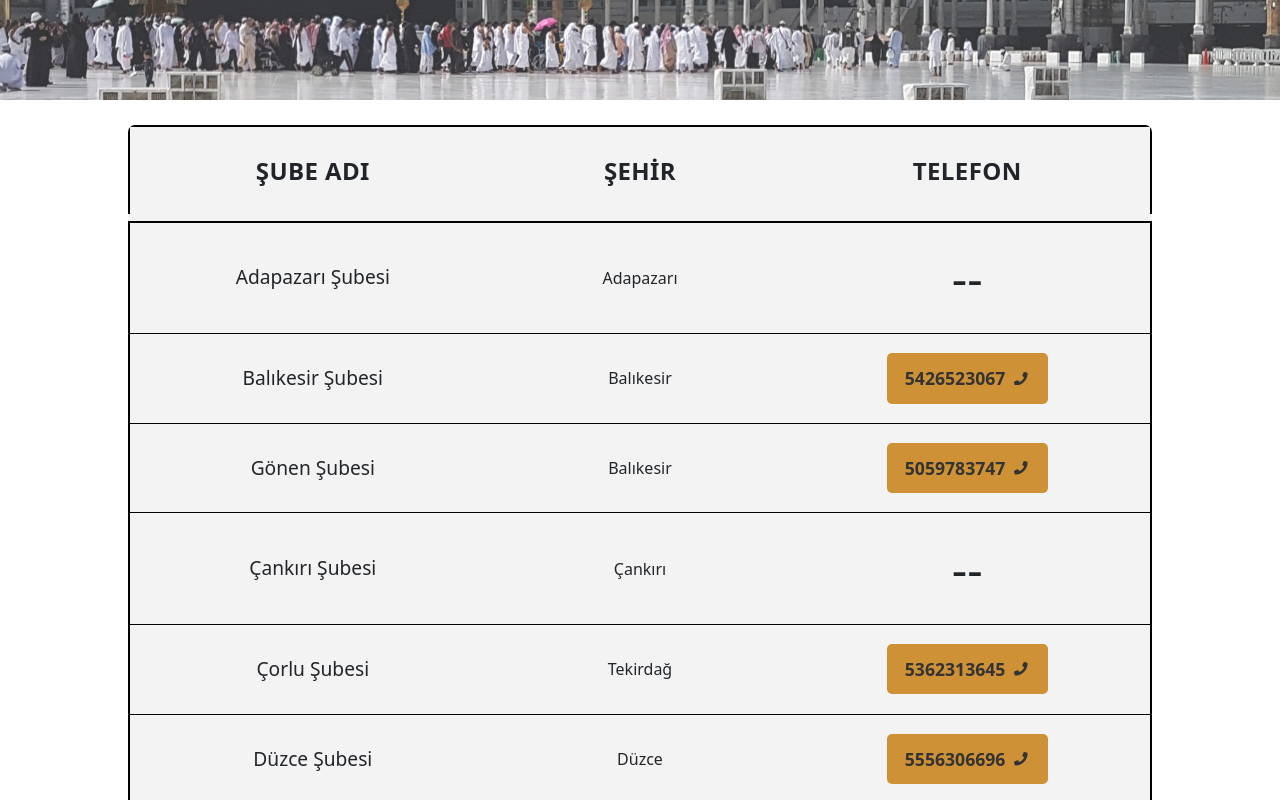
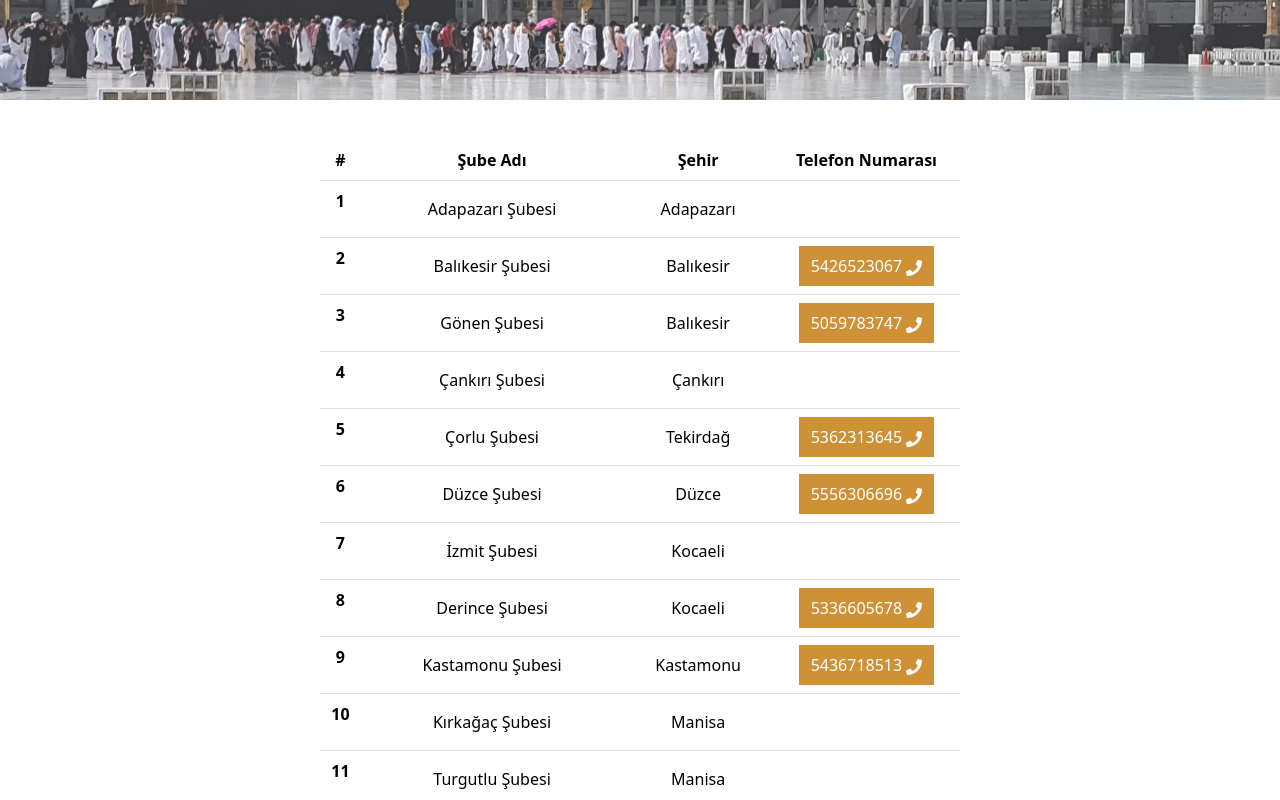
Before and after one commit to erenyusufduran/birey-tour, a React (Vite) app: page /subelerimiz in a window 1280 px wide. Shown: the part 400-1200 px from the top of the page. Built offline with nearby package versions, Linux system fonts and the light colour scheme.

Commit message:
sube page updated

```diff
--- a/src/components/Table.jsx
+++ /dev/null
@@ -1,109 +0,0 @@
-/* eslint-disable react/prop-types */
-import { createContext, useContext } from 'react';
-import styled from 'styled-components';
-
-const StyledTable = styled.div`
-  font-size: 1rem;
-  background-color: #f3f3f3;
-  border-radius: 7px;
-  overflow: hidden;
-  margin: 25px auto;
-  text-align: center;
-`;
-
-const CommonRow = styled.div`
-  display: grid;
-  grid-template-columns: ${(props) => props.columns};
-  column-gap: 2.4rem;
-  align-items: center;
-  transition: none;
-`;
-
-const StyledHeader = styled(CommonRow)`
-  padding: 1.6rem 2.4rem;
-  border: 2px solid black;
-
-  background-color: var(--color-grey-50);
-  border-bottom: 1px solid var(--color-grey-100);
-  text-transform: uppercase;
-  letter-spacing: 0.4px;
-  font-weight: 600;
-  color: var(--color-grey-600);
-
-  & div {
-    font-size: 1.5em;
-  }
-`;
-
-const StyledRow = styled(CommonRow)`
-  padding: 1.2rem 2.4rem;
-  border: 1px solid black;
-
-  &:not(:last-child) {
-    border-bottom: 1px solid var(--color-grey-100);
-  }
-`;
-
-const StyledBody = styled.section`
-  margin: 0.4rem 0;
-  border: 1px solid black;
-`;
-
-const Footer = styled.footer`
-  background-color: var(--color-grey-50);
-  display: flex;
-  justify-content: center;
-  padding: 1.2rem;
-
-  /* This will hide the footer when it contains no child elements. Possible thanks to the parent selector :has 🎉 */
-  &:not(:has(*)) {
-    display: none;
-  }
-`;
-
-const Empty = styled.p`
-  font-size: 1.6rem;
-  font-weight: 500;
-  text-align: center;
-  margin: 2.4rem;
-`;
-
-const TableContext = createContext();
-
-const Table = ({ columns, children }) => {
-  return (
-    <TableContext.Provider value={{ columns }}>
-      <StyledTable role="table">{children}</StyledTable>
-    </TableContext.Provider>
-  );
-};
-
-const Header = ({ children }) => {
-  const { columns } = useContext(TableContext);
-  return (
-    <StyledHeader role="row" columns={columns}>
-      {children}
-    </StyledHeader>
-  );
-};
-
-const Row = ({ children }) => {
-  const { columns } = useContext(TableContext);
-  return (
-    <StyledRow role="row" columns={columns} as="header">
-      {children}
-    </StyledRow>
-  );
-};
-
-const Body = ({ data, render }) => {
-  if (!data.length) return <Empty>No data to show at the moment</Empty>;
-  return <StyledBody>{data.map(render)}</StyledBody>;
-};
-
-Table.Header = Header;
-Table.Row = Row;
-Table.Body = Body;
-Table.Footer = Footer;
-
-export default Table;
--- a/src/components/TableRow.jsx
+++ /dev/null
@@ -1,59 +0,0 @@
-/* eslint-disable react/prop-types */
-import styled from 'styled-components';
-import Table from './Table';
-
-import { FaPhone } from 'react-icons/fa';
-
-const Stacked = styled.div`
-  display: flex;
-  flex-direction: column;
-  gap: 0.2rem;
-
-  & span:first-child {
-    font-weight: 500;
-  }
-
-  & span:last-child {
-    color: var(--color-grey-500);
-    font-size: 1.2rem;
-  }
-`;
-
-const Button = styled.button`
-  padding: 12px 18px;
-  background-color: #ce9136;
-  color: #333;
-  border: none;
-  border-radius: 5px;
-  font-weight: 600;
-  font-size: 1.1rem;
-  transition: 0.3s ease-in-out;
-
-  &:hover {
-    background-color: #d49d5a;
-  }
-`;
-
-function TableRow({ sube: { name, location, phoneNumber } }) {
-  return (
-    <Table.Row>
-      <Stacked>
-        <span>{name}</span>
-      </Stacked>
-
-      <span>{location}</span>
-
-      {phoneNumber ? (
-        <a href={`tel:+90${phoneNumber}`}>
-          <Button>
-            {phoneNumber} <FaPhone style={{ marginLeft: '2px', paddingBottom: '4px' }} />
-          </Button>
-        </a>
-      ) : (
-        <span style={{fontSize: "3em"}}>--</span>
-      )}
-    </Table.Row>
-  );
-}
-
-export default TableRow;
--- a/src/pages/SubePage.jsx
+++ b/src/pages/SubePage.jsx
@@ -1,9 +1,9 @@
 import { useLocation } from 'react-router-dom';
+import { FaPhone } from 'react-icons/fa';
+import styled from 'styled-components';
+
 import { useScrollToTop } from '../hooks/useScrollToTop';
-import Table from '../components/Table';
 import Masthead from '../components/Masthead';
-import TableRow from '../components/TableRow';
-import styled from 'styled-components';
 
 const subeler = [
   {
@@ -49,7 +49,7 @@ const subeler = [
   { id: 9, name: 'Kastamonu Şubesi', location: 'Kastamonu', phoneNumber: '5436718513' },
   { id: 10, name: 'Kırkağaç Şubesi', location: 'Manisa' },
   { id: 11, name: 'Turgutlu Şubesi', location: 'Manisa' },
-  { id: 12, name: 'Kadıköy Şubesi', location: 'İstanbul', phoneNumber: "5325132858" },
+  { id: 12, name: 'Kadıköy Şubesi', location: 'İstanbul', phoneNumber: '5325132858' },
   { id: 13, name: 'Kaynarca Şubesi', location: 'İstanbul' },
   { id: 14, name: 'Avcılar Şubesi', location: 'İstanbul' },
   { id: 15, name: 'Gaziosmanpaşa Şubesi', location: 'İstanbul', phoneNumber: '5348491825' },
@@ -58,8 +58,18 @@ const subeler = [
   { id: 18, name: 'Sakarya Şubesi', location: 'Sakarya', phoneNumber: '5325454625' },
 ];
 
-const TableHeader = styled.div`
-  font-weight: 700;
+const TableContainer = styled.div`
+  width: 50%;
+  margin: 40px auto;
+  text-align: center;
+
+  @media screen and (max-width: 1200px) {
+    width: 70%;
+  }
+
+  @media screen and (max-width: 900px) {
+    width: 100%;
+  }
 `;
 
 const SubePage = () => {
@@ -69,17 +79,53 @@ const SubePage = () => {
   return (
     <>
       <Masthead headerText="Şubelerimiz" headerColor="#fff" img="/umre_header.jpg" />
-      <div style={{ width: '80%', margin: '0 auto', fontSize: '6px' }}>
-        <Table columns="2fr 2fr 2fr">
-          <Table.Header>
-            <TableHeader>ŞUBE ADI</TableHeader>
-            <TableHeader>ŞEHİR</TableHeader>
-            <TableHeader>TELEFON</TableHeader>
-          </Table.Header>
-
-          <Table.Body data={subeler} render={(sube) => <TableRow key={sube.id} sube={sube} />}></Table.Body>
-        </Table>
-      </div>
+      <TableContainer>
+        <table className="table">
+          <thead>
+            <tr>
+              <th scope="col">#</th>
+              <th scope="col">Şube Adı</th>
+              <th scope="col">Şehir</th>
+              <th scope="col">Telefon Numarası</th>
+            </tr>
+          </thead>
+          <tbody>
+            {subeler.length &&
+              subeler.map((sube) => (
+                <tr key={sube.id}>
+                  <th scope="row">{sube.id}</th>
+                  <td style={{ padding: '8px 12px' }}>
+                    <button style={{ padding: '8px 12px', border: 'none', backgroundColor: 'transparent' }}>
+                      {sube.name}
+                    </button>
+                  </td>
+                  <td>
+                    <button style={{ padding: '8px 12px', border: 'none', backgroundColor: 'transparent' }}>
+                      {sube.location}
+                    </button>
+                  </td>
+                  <td>
+                    {sube.phoneNumber ? (
+                      <a href={`tel:+90${sube.phoneNumber}`}>
+                        <button
+                          style={{ padding: '8px 12px', border: 'none', backgroundColor: '#ce9136', color: '#fff' }}
+                        >
+                          {sube.phoneNumber} <FaPhone />
+                        </button>
+                      </a>
+                    ) : (
+                      <button
+                        style={{ padding: '8px 12px', border: 'none', backgroundColor: 'transparent', color: '#fff' }}
+                      >
+                        --
+                      </button>
+                    )}
+                  </td>
+                </tr>
+              ))}
+          </tbody>
+        </table>
+      </TableContainer>
     </>
   );
 };
```
